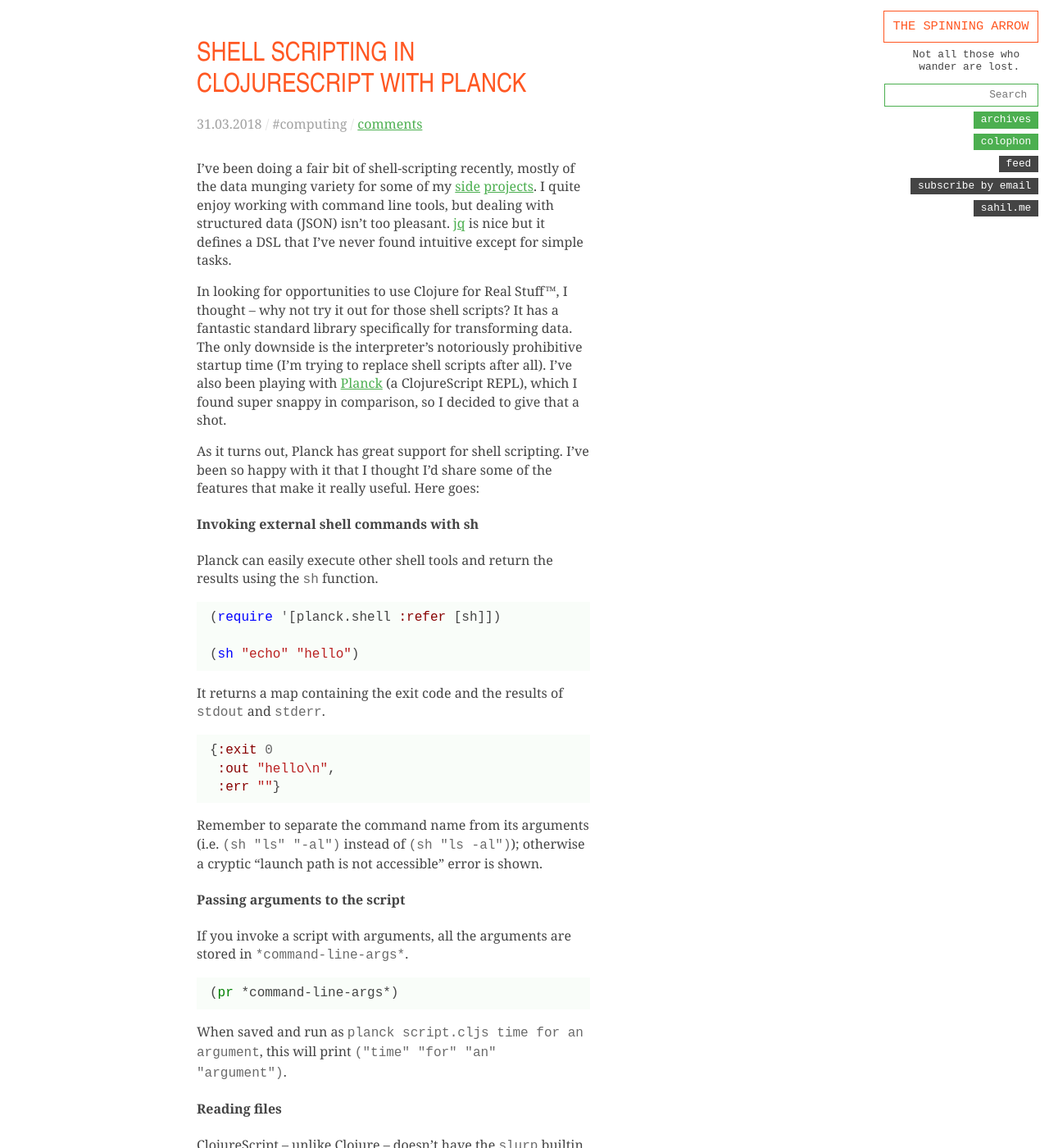
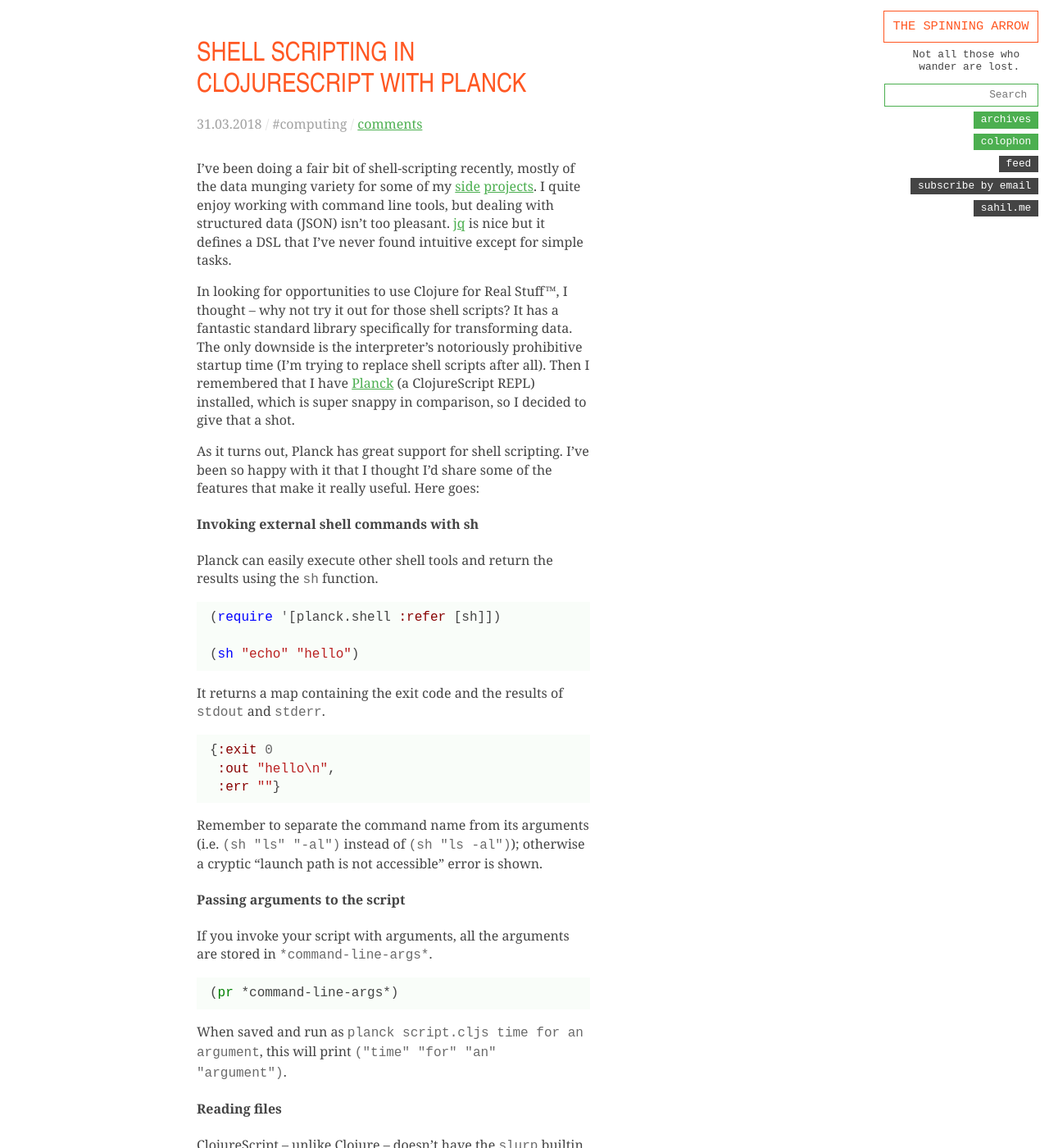
Before and after one commit to spinningarrow/blog.sahil.me, a Jekyll site: the page built from _posts/2018-03-31-shell-scripting-in-clojurescript-with-planck.md, in a window 1280 px wide and 1400 px high. Shown: the whole window at 82% size. Built offline with Jekyll 4.4.1, drawn with Linux system fonts in a browser that asks for light colours; comment, search, counter and statistics services are not loaded; some of the changed text lies outside the part shown.

Commit message:
Update and publish "Shell Scripting with Planck"

````diff
--- a/_posts/2018-03-31-shell-scripting-in-clojurescript-with-planck.md
+++ b/_posts/2018-03-31-shell-scripting-in-clojurescript-with-planck.md
@@ -15,8 +15,9 @@
 why not try it out for those shell scripts? It has a fantastic standard library
 specifically for transforming data. The only downside is the interpreter's
 notoriously prohibitive startup time (I’m trying to replace shell scripts after
-all). I've also been playing with [Planck][] (a ClojureScript REPL), which I
-found super snappy in comparison, so I decided to give that a shot.
+all). Then I remembered that I have [Planck][] (a ClojureScript REPL)
+installed, which is super snappy in comparison, so I decided to give that a
+shot.
 
 As it turns out, Planck has great support for shell scripting. I've been so
 happy with it that I thought I'd share some of the features that make it really
@@ -48,7 +49,7 @@
 
 #### Passing arguments to the script
 
-If you invoke a script with arguments, all the arguments are stored in
+If you invoke your script with arguments, all the arguments are stored in
 `*command-line-args*`.
 
 ```clojure
````
Also changed, not shown: other parts of _posts/2018-03-31-shell-scripting-in-clojurescript-with-planck.md (+4 -4 lines).
